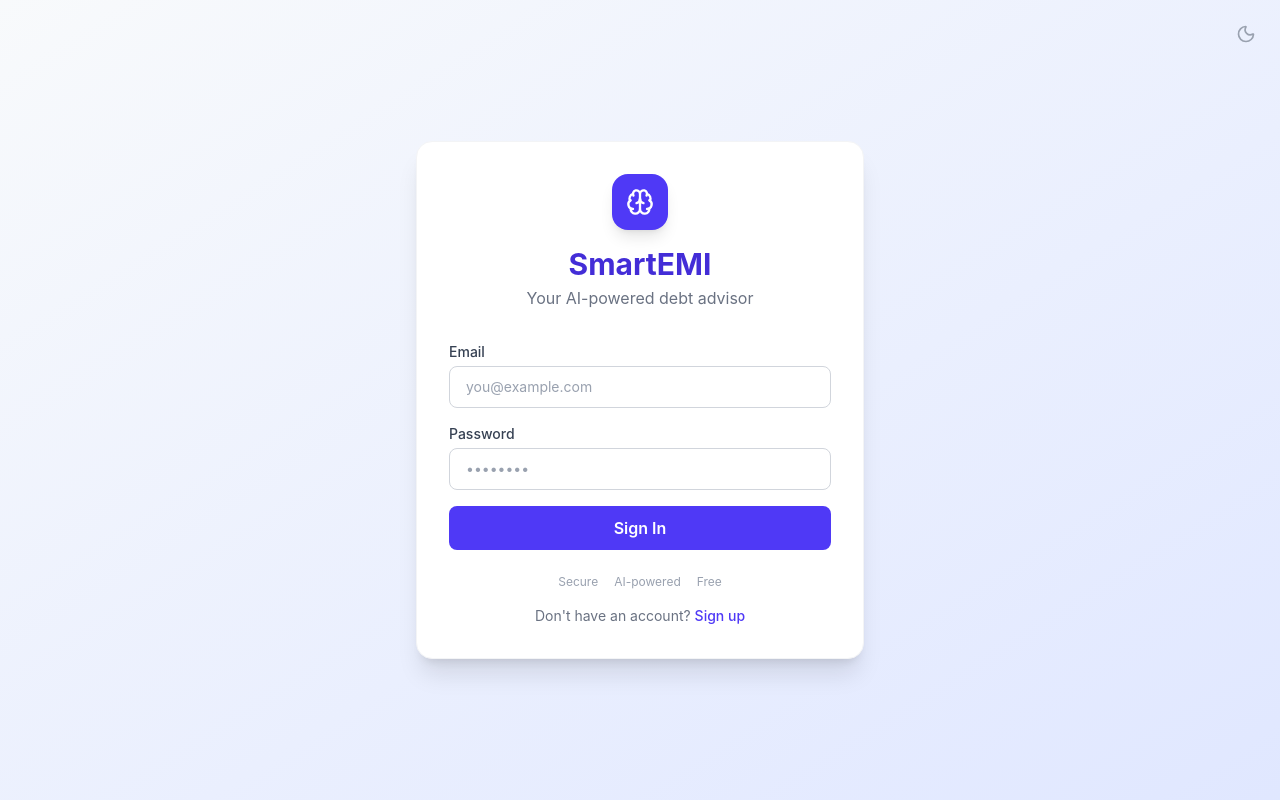
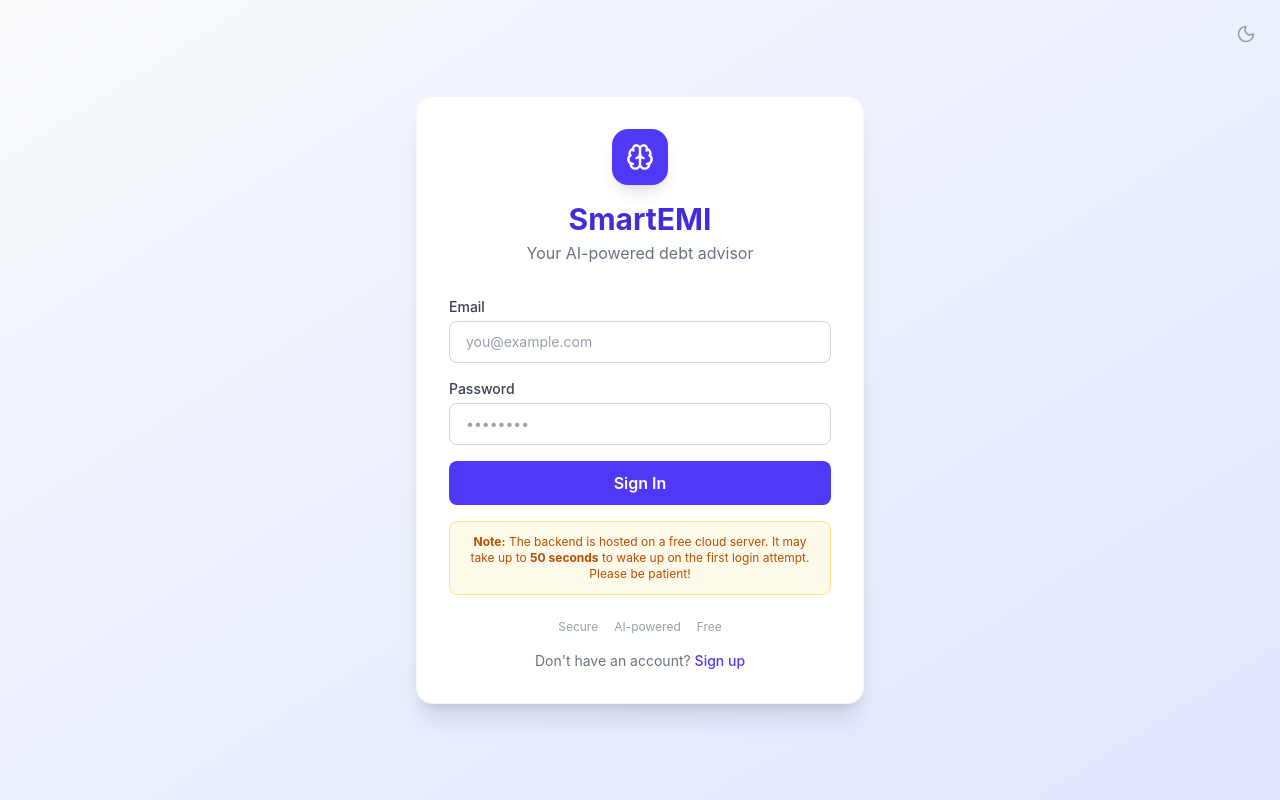
Before and after one commit to ruchita0131/smartemi-frontend, a React (Vite) app: page /login in a window 1280 px wide. Built offline with nearby package versions, Linux system fonts and the light colour scheme.

Commit message:
Update LoginPage: Add Render spin-up warning

```diff
--- a/src/pages/LoginPage.jsx
+++ b/src/pages/LoginPage.jsx
@@ -96,6 +96,13 @@ export default function LoginPage() {
           </button>
         </div>
 
+        {/* Render Free Tier Notice */}
+        <div className="mt-4 p-3 bg-amber-50 dark:bg-amber-900/20 border border-amber-200 dark:border-amber-800 rounded-lg text-center">
+          <p className="text-xs text-amber-700 dark:text-amber-400">
+            <strong>Note:</strong> The backend is hosted on a free cloud server. It may take up to <strong>50 seconds</strong> to wake up on the first login attempt. Please be patient!
+          </p>
+        </div>
+
         {/* Trust indicators */}
         <div className="flex items-center justify-center gap-4 mt-6 text-xs text-gray-400 dark:text-gray-600">
           <span>Secure</span>
```
